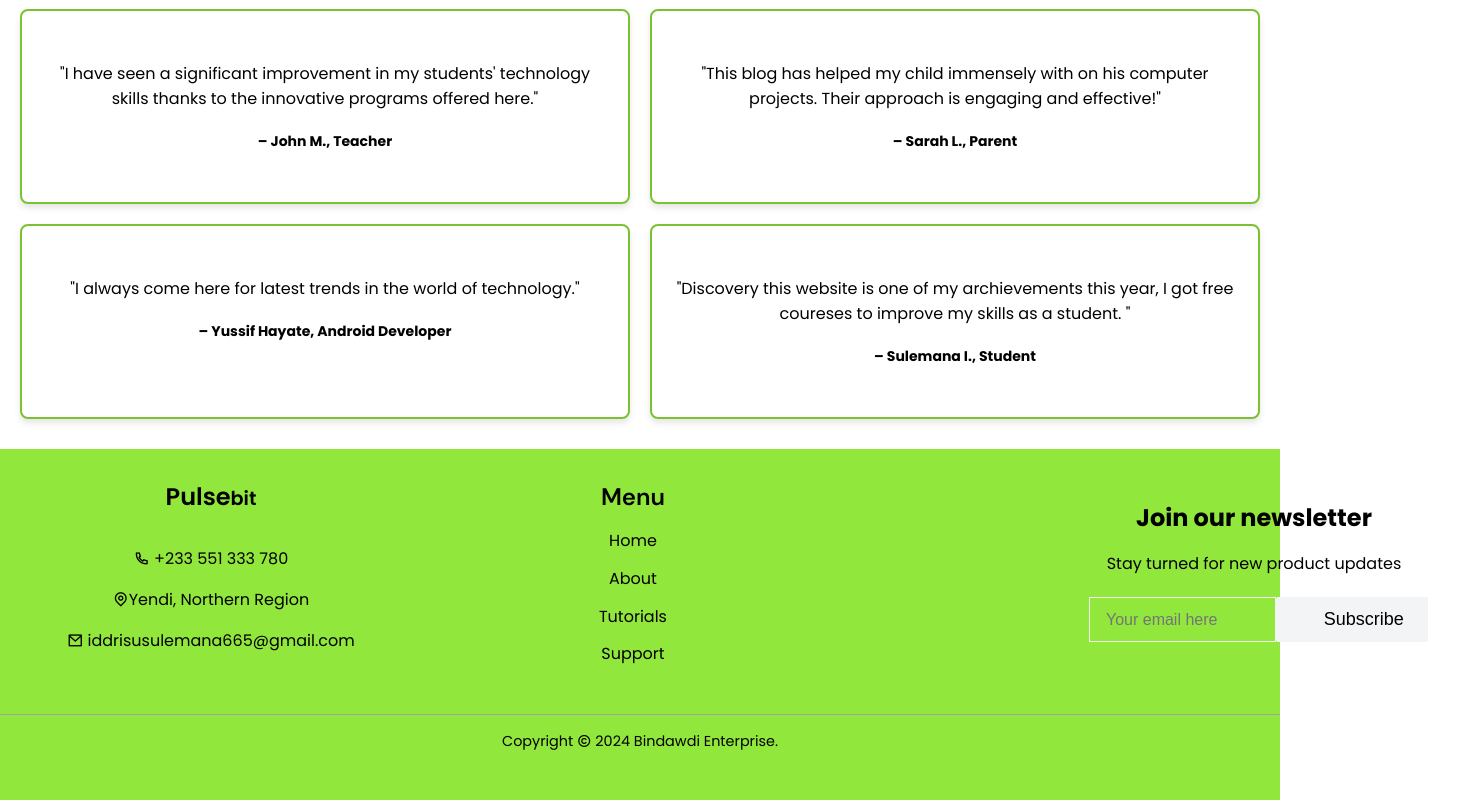
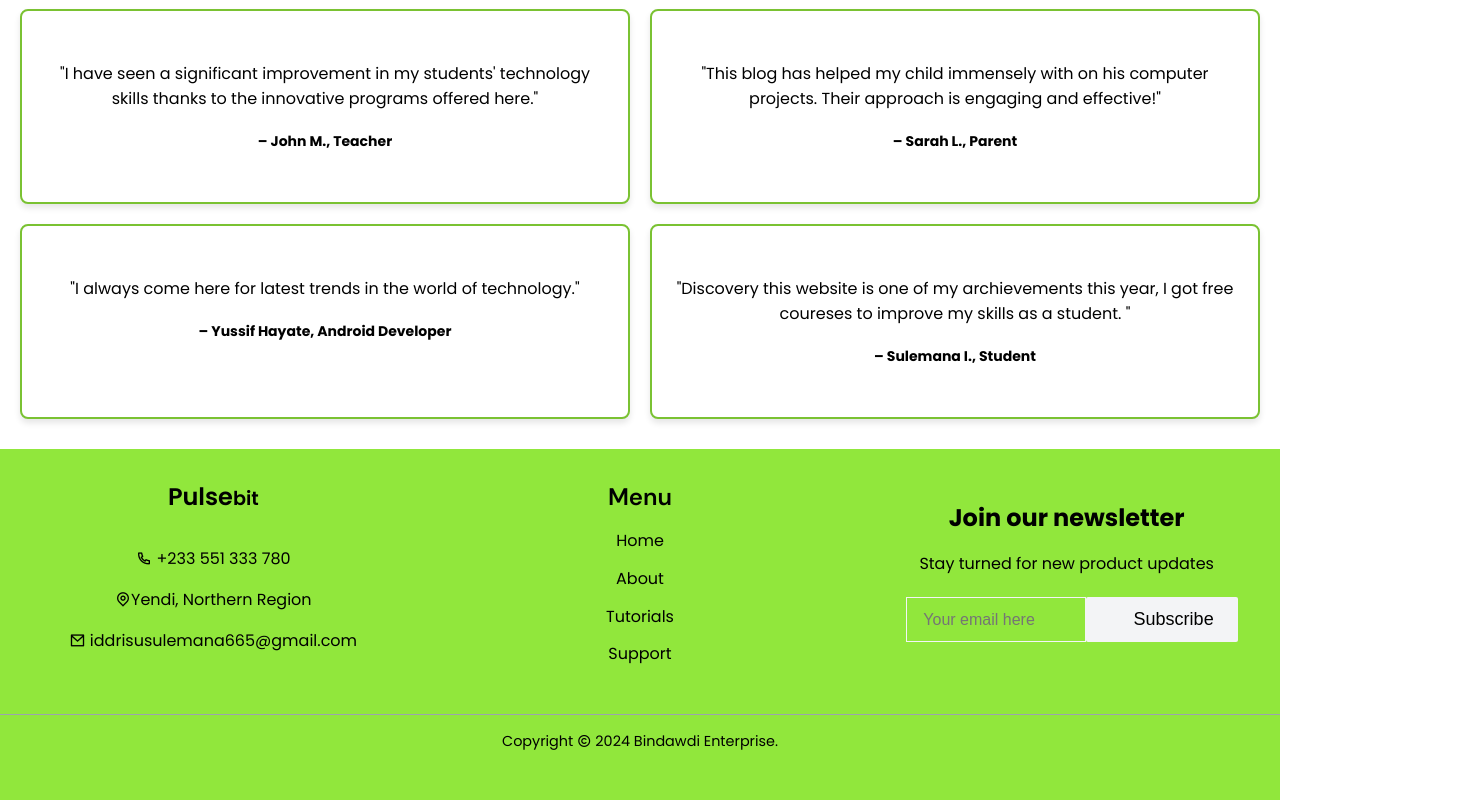
Before and after one commit to Sulemana24/PulseBit-, a plain HTML site: page home.html in a window 1280 px wide. Shown: the part 1964-2764 px from the top of the page, 1472 px wide, since content can reach past the window. Drawn offline with nearby package versions, Linux system fonts and the light colour scheme.

Commit message:
home.css

```diff
--- a/home.css
+++ b/home.css
@@ -599,4 +599,8 @@ footer{
 
     }
 
+     #column{
+        margin: 0;
+    }
+
 }
```
